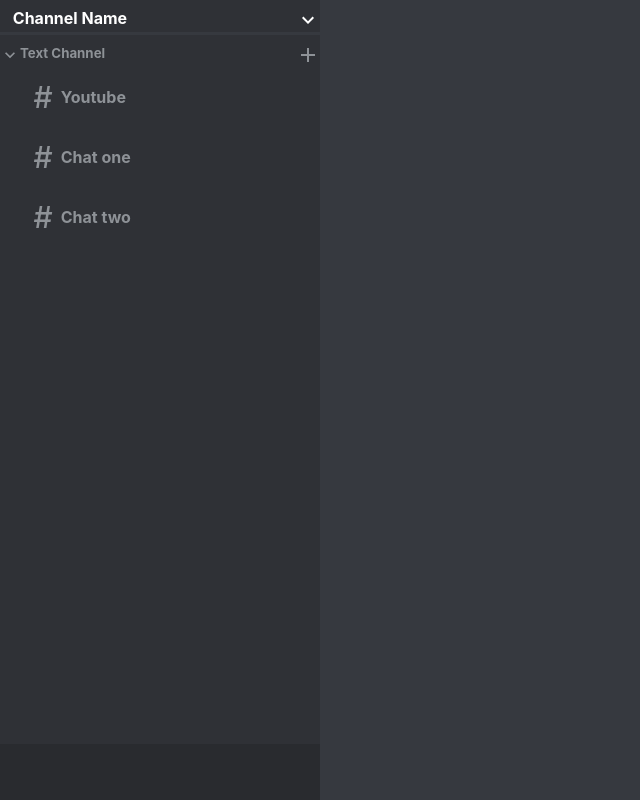
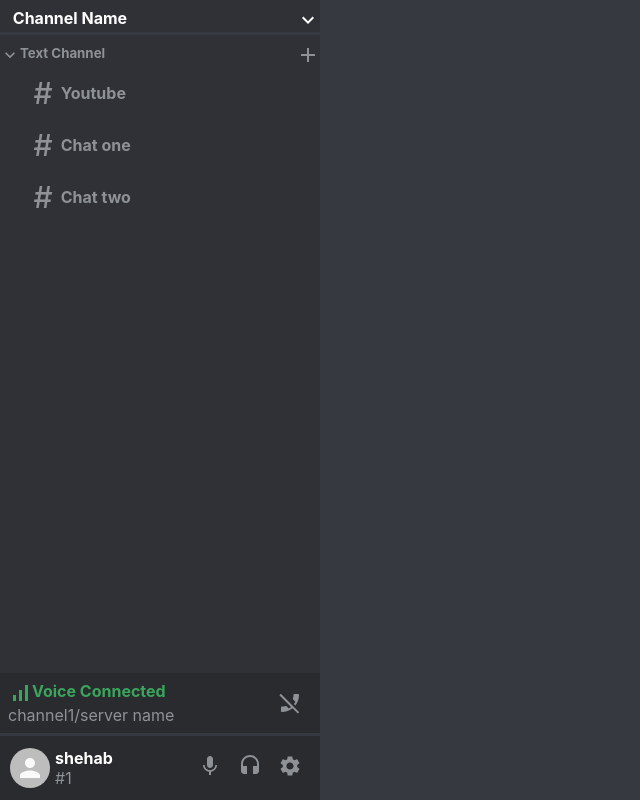
Before and after one commit to sharlq/discord_clon_TS_redux_react_FB, a React (Create React App) app: page / in a window 1280 px wide. Shown: the whole page, without its empty margins (0-640 px from the left). Built offline with nearby package versions, Linux system fonts and the light colour scheme.

Commit message:
built the sidebar

```diff
--- a/src/components/sidebar/SidebarProfile.tsx
+++ b/src/components/sidebar/SidebarProfile.tsx
@@ -1,8 +1,29 @@
 import React from 'react'
-const SidebarProfile = () => {
+import Avatar from '@material-ui/core/Avatar';
+import MicIcon from '@material-ui/icons/Mic';
+import MicOffIcon from '@material-ui/icons/MicOff';
+import HeadsetIcon from '@material-ui/icons/Headset';
+import SettingsIcon from '@material-ui/icons/Settings';
+const SidebarProfile:React.FC<{pic?:string,id:string,name:string}> = ({pic,id,name}) => {
+   let state1:string = 'icon '
+   let state2:string ='icon red dontDisplay'
     return (
         <div className="sidebar-profile" >
-
+            <div className="sidebar-profile_info">
+             <Avatar src={pic} alt={name}  />
+             <div className="user">
+                 <h4>{name}</h4>
+                 <p>{id}</p>
+             </div>
+             </div>
+            <div className="sidebar-profile_icons">
+            <div>
+                <MicIcon className={state1} />
+                <MicOffIcon className={state2} />
+            </div>
+                <HeadsetIcon className="icon" />
+                <SettingsIcon className="icon" />
+            </div>
         </div>
     )
 }
--- /dev/null
+++ b/src/components/sidebar/connection.tsx
@@ -0,0 +1,20 @@
+import React from 'react'
+import SignalCellularAltIcon from '@material-ui/icons/SignalCellularAlt';
+import PhoneDisabledIcon from '@material-ui/icons/PhoneDisabled';
+
+const Connection:React.FC<{channel:string,server:string}> = ({channel,server}) => {
+    return (
+        <div className="connection">
+            <div className="connection-info">
+            <div className="connection-status">
+            <SignalCellularAltIcon className="signal" />
+            <h4>Voice Connected</h4>
+            </div>
+            <p>{channel}/{server}</p>
+            </div>
+            <PhoneDisabledIcon className="disconnect"/>
+        </div>
+    )
+}
+
+export default Connection
--- a/src/components/sidebar/sidebar.tsx
+++ b/src/components/sidebar/sidebar.tsx
@@ -1,17 +1,15 @@
 import React from 'react'
 import SidebarProfile from './SidebarProfile'
 import Server from './server/server'
+import Connection from './connection'
 
-interface Props {
- channel:string;
- channelId:string;
-}
 
 const Sidebar = ({}) => {
     return (
         <div className="sidebar">
             <Server/>
-            <SidebarProfile/>
+            <Connection channel={"channel1"} server={"server name"} />
+            <SidebarProfile id="#1" name="shehab"/>
         </div>
     )
 }
--- a/src/style/_config.scss
+++ b/src/style/_config.scss
@@ -3,10 +3,11 @@ $primary: white;
 $secondary:#8e9297;
 $primaryBack:#36393f;
 $secondaryBack:#2f3136;
+$bannerBack:#292b2f;
+$success:#3ba55c;
 *{
     margin: 0;
     height: inherit;
-
     font-family: -apple-system, BlinkMacSystemFont, 'Segoe UI', Roboto, Oxygen, Ubuntu, Cantarell, 'Open Sans', 'Helvetica Neue', sans-serif, sans-serif;
 }
 html{
--- a/src/style/_sidebar.scss
+++ b/src/style/_sidebar.scss
@@ -5,11 +5,41 @@
     background: $secondaryBack;
     height: 100%;
     &-profile{
-        background: #292b2f;
+        padding: 10px;
+        background: $bannerBack;
         display: flex;
         z-index: 1;
-        height: 60px;
+        height: fit-content;
         margin-top: auto;
+        justify-content: space-between;
+        align-items: center;
+        &_info{
+            display: flex;
+            .user{
+                padding-left:5px;
+            }
+            p{
+                color: $secondary;
+            }
+        }
+        &_icons{
+            display: flex;
+            .red{
+                color: red;
+            }
+            .dontDisplay{
+                display: none;
+            }
+            .icon{
+            color: $secondary;
+            padding: 8px;
+            border-radius: 7px;
+            cursor: pointer;
+            }
+            .icon:hover{
+                background: $primaryBack;
+                }
+        }
     }
     .server{
         background: $secondaryBack ;
@@ -20,6 +50,7 @@
             margin-top: 1vh;
             border-bottom: 3px solid $primaryBack;
             justify-content:space-between ;
+
         }
         .channelsGroup{
             display: flex;
@@ -51,11 +82,45 @@
 
     }
 
+    .connection{
+        justify-content:space-between ;
+        padding: 8px;
+        display: flex;
+        height: fit-content;
+        align-items: center;
+        border-bottom: 3px solid $primaryBack;
+        background-color: $bannerBack;
+        &-status{
+            display: flex;
+            color:$success;
+            .signal{
+                font-size: 24px;
+            }
+        }
+        &-info{
+            p{
+                color: $secondary;
+            }
+        }
+        .disconnect{
+            color: $secondary;
+            padding: 10px;
+            border-radius: 7px;
+            cursor: pointer;
+        }
+        .disconnect:hover{
+                background: $primaryBack;
+        }
+    }
+
 }
+
+
+
 .sidebarChannel{
     display: flex;
     height: fit-content;
-    padding:.5vh 2vw ;
+  padding-left: 2vw;
     align-items:center ;
     cursor: pointer;
     h4{
--- a/src/style/main.css
+++ b/src/style/main.css
@@ -29,13 +29,61 @@ body {
 }
 
 .sidebar-profile {
+  padding: 10px;
   background: #292b2f;
   display: -webkit-box;
   display: -ms-flexbox;
   display: flex;
   z-index: 1;
-  height: 60px;
+  height: -webkit-fit-content;
+  height: -moz-fit-content;
+  height: fit-content;
   margin-top: auto;
+  -webkit-box-pack: justify;
+      -ms-flex-pack: justify;
+          justify-content: space-between;
+  -webkit-box-align: center;
+      -ms-flex-align: center;
+          align-items: center;
+}
+
+.sidebar-profile_info {
+  display: -webkit-box;
+  display: -ms-flexbox;
+  display: flex;
+}
+
+.sidebar-profile_info .user {
+  padding-left: 5px;
+}
+
+.sidebar-profile_info p {
+  color: #8e9297;
+}
+
+.sidebar-profile_icons {
+  display: -webkit-box;
+  display: -ms-flexbox;
+  display: flex;
+}
+
+.sidebar-profile_icons .red {
+  color: red;
+}
+
+.sidebar-profile_icons .dontDisplay {
+  display: none;
+}
+
+.sidebar-profile_icons .icon {
+  color: #8e9297;
+  padding: 8px;
+  border-radius: 7px;
+  cursor: pointer;
+}
+
+.sidebar-profile_icons .icon:hover {
+  background: #36393f;
 }
 
 .sidebar .server {
@@ -106,6 +154,50 @@ body {
   color: white;
 }
 
+.sidebar .connection {
+  -webkit-box-pack: justify;
+      -ms-flex-pack: justify;
+          justify-content: space-between;
+  padding: 8px;
+  display: -webkit-box;
+  display: -ms-flexbox;
+  display: flex;
+  height: -webkit-fit-content;
+  height: -moz-fit-content;
+  height: fit-content;
+  -webkit-box-align: center;
+      -ms-flex-align: center;
+          align-items: center;
+  border-bottom: 3px solid #36393f;
+  background-color: #292b2f;
+}
+
+.sidebar .connection-status {
+  display: -webkit-box;
+  display: -ms-flexbox;
+  display: flex;
+  color: #3ba55c;
+}
+
+.sidebar .connection-status .signal {
+  font-size: 24px;
+}
+
+.sidebar .connection-info p {
+  color: #8e9297;
+}
+
+.sidebar .connection .disconnect {
+  color: #8e9297;
+  padding: 10px;
+  border-radius: 7px;
+  cursor: pointer;
+}
+
+.sidebar .connection .disconnect:hover {
+  background: #36393f;
+}
+
 .sidebarChannel {
   display: -webkit-box;
   display: -ms-flexbox;
@@ -113,7 +205,7 @@ body {
   height: -webkit-fit-content;
   height: -moz-fit-content;
   height: fit-content;
-  padding: .5vh 2vw;
+  padding-left: 2vw;
   -webkit-box-align: center;
       -ms-flex-align: center;
           align-items: center;
```
Also changed, not shown: 1 other file (tests, documents, lock files or other folders).
